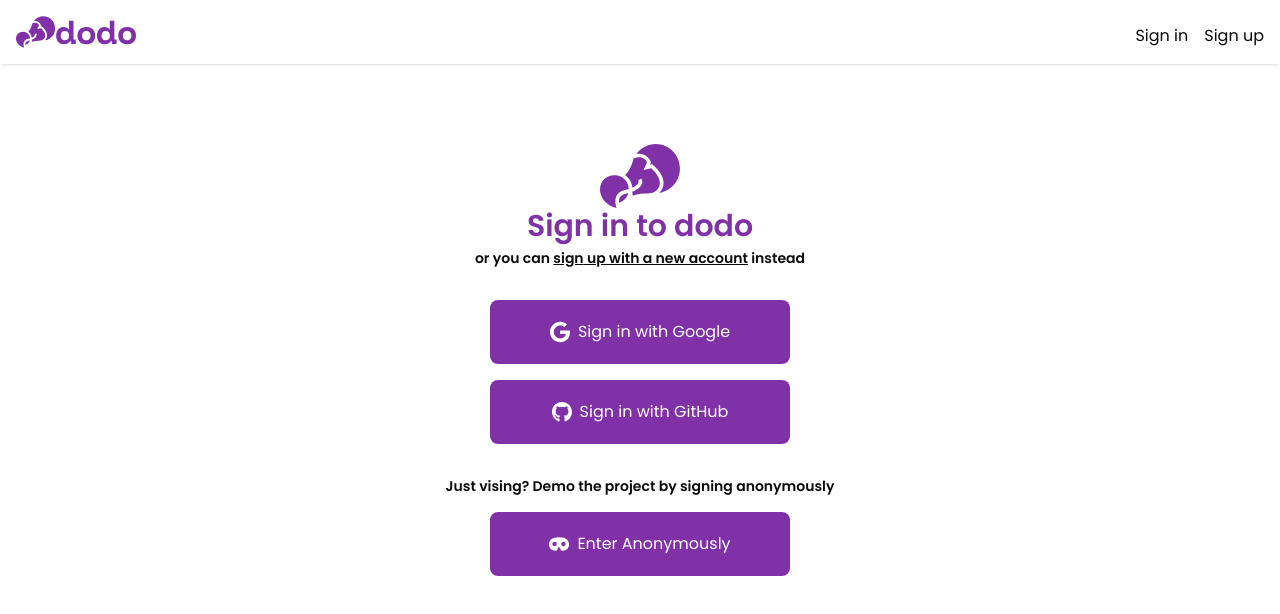
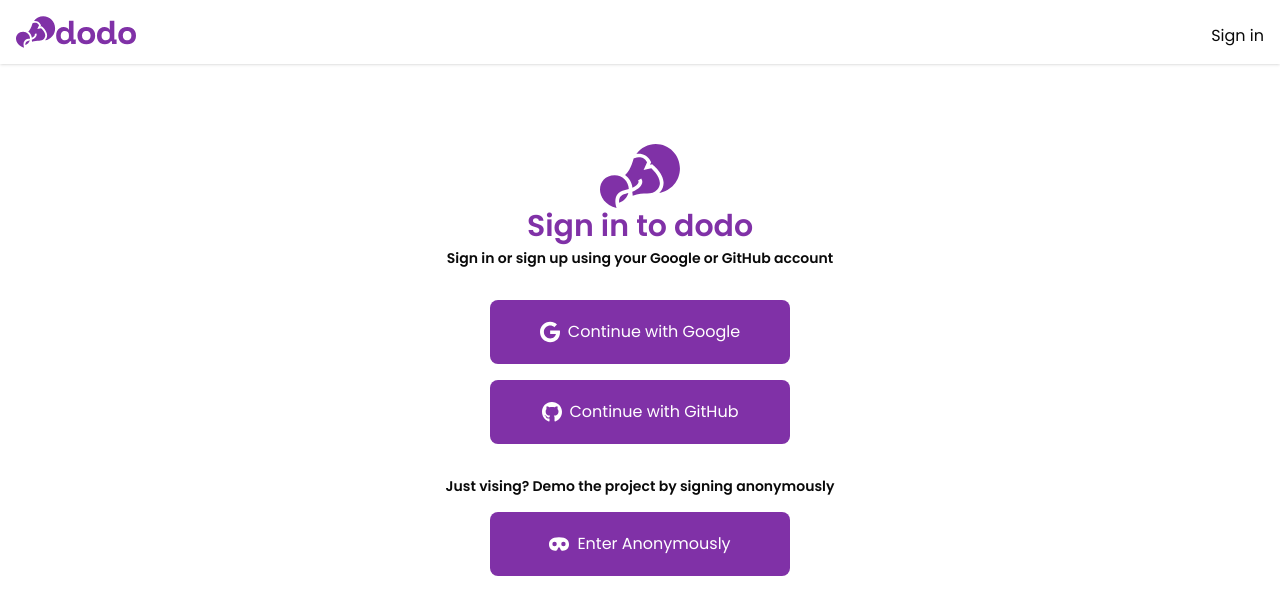
Before and after one commit to AJRoxas/dodo, a Next.js app: page /sign-in in a window 1280 px wide. Shown: the top 614 px of the page. Built offline with nearby package versions, Linux system fonts and the light colour scheme; what tailwindcss-animated would draw is missing.

Commit message:
Removed sign up page

```diff
--- a/src/app/(general)/(authentication)/layout.tsx
+++ /dev/null
@@ -1,9 +0,0 @@
-const AuthLayout = ({ children }: Readonly<{ children: React.ReactNode }>) => {
-  return (
-    <main className="flex flex-col justify-center items-center p-10 sm:p-20 max-w-px-300 min-h-full gap-8">
-      {children}
-    </main>
-  );
-};
-
-export default AuthLayout;
--- a/src/app/(general)/(authentication)/sign-in/page.tsx
+++ b/src/app/(general)/(authentication)/sign-in/page.tsx
@@ -1,7 +1,21 @@
-import { SignInSection } from '@/components/authentication/Authentication';
+import SignInSection from '@/components/authentication/SignInSection';
+import Icon from '@@/public/dodo-icon.svg';
 
 const SignInPage = () => {
-  return <SignInSection />;
+  return (
+    <main className="flex flex-col justify-center items-center p-10 sm:p-20 max-w-px-300 min-h-full gap-8">
+      <div className="flex flex-col justify-center items-center motion-safe:animate-fade-left">
+        <Icon className="h-16 w-fit fill-primary"></Icon>
+        <div className="font-semibold text-3xl text-primary">
+          Sign in to dodo
+        </div>
+        <div className="font-semibold text-sm text-center mt-1">
+          Sign in or sign up using your Google or GitHub account
+        </div>
+      </div>
+      <SignInSection />
+    </main>
+  );
 };
 
 export default SignInPage;
--- a/src/app/(general)/(authentication)/sign-up/page.tsx
+++ /dev/null
@@ -1,7 +0,0 @@
-import { SignUpSection } from '@/components/authentication/Authentication';
-
-const SignUpPage = () => {
-  return <SignUpSection />;
-};
-
-export default SignUpPage;
--- a/src/components/Navbar.tsx
+++ b/src/components/Navbar.tsx
@@ -5,7 +5,6 @@ const SignInLink = () => {
   return (
     <>
       <Link href="/sign-in">Sign in</Link>
-      <Link href="/sign-up">Sign up</Link>
     </>
   );
 };
--- a/src/components/authentication/Authentication.tsx
+++ /dev/null
@@ -1,62 +0,0 @@
-'use client';
-
-import Icon from '@@/public/dodo-icon.svg';
-import Button from '../Button';
-import Link from 'next/link';
-import { faGoogle, faGithub } from '@fortawesome/free-brands-svg-icons';
-import { faMask } from '@fortawesome/free-solid-svg-icons';
-
-interface AuthenticationProps {
-  isSignup: boolean;
-}
-
-const Authentication = ({ isSignup }: AuthenticationProps) => {
-  return (
-    <>
-      <div className="flex flex-col justify-center items-center motion-safe:animate-fade-left">
-        <Icon className="h-16 w-fit fill-primary"></Icon>
-        <div className="font-semibold text-3xl text-primary">
-          Sign {isSignup ? 'up' : 'in'} to dodo
-        </div>
-        <div className="font-semibold text-sm text-center mt-1">
-          or you can{' '}
-          <Link href={isSignup ? '/sign-in' : '/sign-up'}>
-            <u>
-              sign{' '}
-              {isSignup
-                ? 'in to your existing account'
-                : 'up with a new account'}
-            </u>
-          </Link>{' '}
-          instead
-        </div>
-      </div>
-      <div className="flex flex-col justify-center items-center gap-4 motion-safe:animate-fade-left">
-        <Button size="md" icon={faGoogle} onClick={() => {}}>
-          Sign {isSignup ? 'up' : 'in'} with Google
-        </Button>
-        <Button size="md" icon={faGithub} onClick={() => {}}>
-          Sign {isSignup ? 'up' : 'in'} with GitHub
-        </Button>
-      </div>
-      <div className="flex flex-col justify-center items-center gap-4 motion-safe:animate-fade-left">
-        <div className="font-semibold text-center text-sm">
-          Just vising? Demo the project by signing anonymously
-        </div>
-        <Button size="md" icon={faMask} onClick={() => {}}>
-          Enter Anonymously
-        </Button>
-      </div>
-    </>
-  );
-};
-
-const SignUpSection = () => {
-  return <Authentication isSignup={true}></Authentication>;
-};
-
-const SignInSection = () => {
-  return <Authentication isSignup={false}></Authentication>;
-};
-
-export { SignUpSection, SignInSection };
--- /dev/null
+++ b/src/components/authentication/SignInSection.tsx
@@ -0,0 +1,30 @@
+'use client';
+
+import Button from '@/components/Button';
+import { faGoogle, faGithub } from '@fortawesome/free-brands-svg-icons';
+import { faMask } from '@fortawesome/free-solid-svg-icons';
+
+const SignInSection = () => {
+  return (
+    <>
+      <div className="flex flex-col justify-center items-center gap-4 motion-safe:animate-fade-left">
+        <Button size="md" icon={faGoogle} onClick={() => {}}>
+          Continue with Google
+        </Button>
+        <Button size="md" icon={faGithub} onClick={() => {}}>
+          Continue with GitHub
+        </Button>
+      </div>
+      <div className="flex flex-col justify-center items-center gap-4 motion-safe:animate-fade-left">
+        <div className="font-semibold text-center text-sm">
+          Just vising? Demo the project by signing anonymously
+        </div>
+        <Button size="md" icon={faMask} onClick={() => {}}>
+          Enter Anonymously
+        </Button>
+      </div>
+    </>
+  );
+};
+
+export default SignInSection;
--- a/src/components/landing/HookSection.tsx
+++ b/src/components/landing/HookSection.tsx
@@ -15,7 +15,7 @@ const HookSection = () => {
       <div className="max-w-75 text-center">
         Record, analyze, and improve with dodo&apos;s grade tracker and insights
       </div>
-      <Button onClick={() => router.push('/sign-up')}>Get Started</Button>
+      <Button onClick={() => router.push('/sign-in')}>Get Started</Button>
     </div>
   );
 };
```
